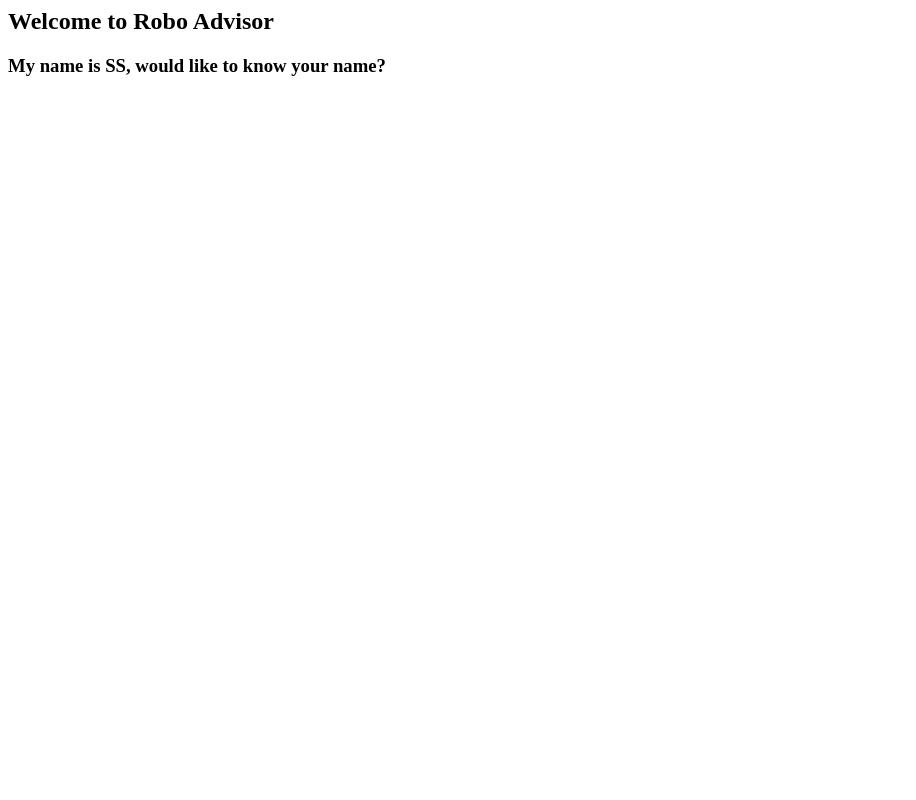
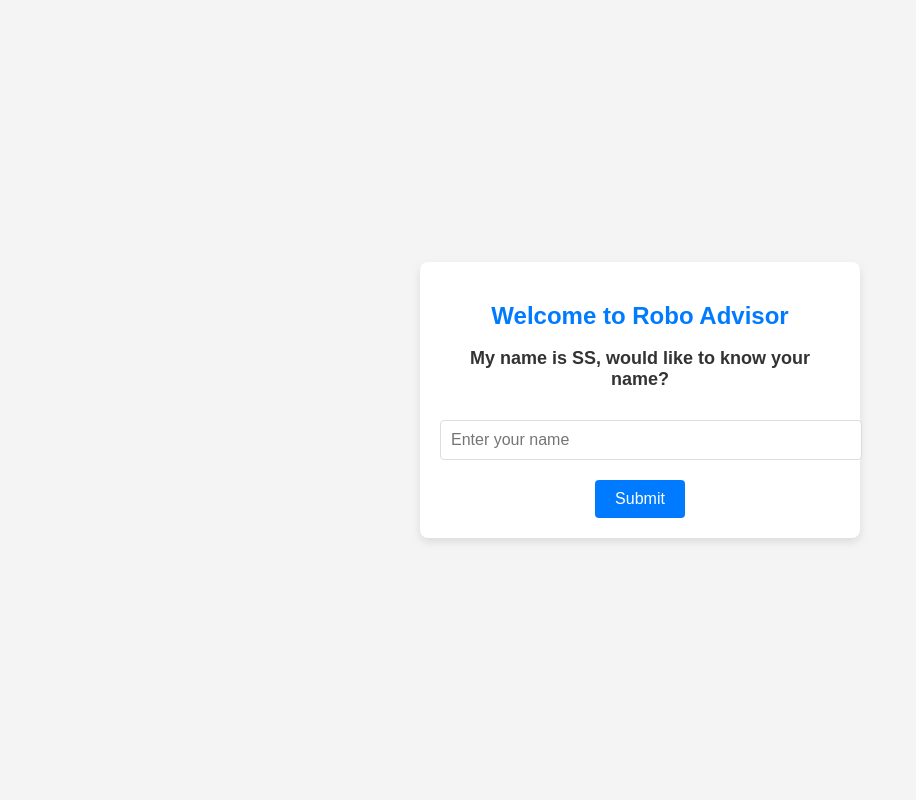
Before and after one commit to boslyn/20240813-financial-advisor, a Flask app: page / in a window 1280 px wide. Shown: the whole page, without its empty margins (0-916 px from the left). Run offline with Flask 3, Linux system fonts and the light colour scheme.

Commit message:
Update index.html

```diff
--- a/templates/index.html
+++ b/templates/index.html
@@ -1,3 +1,93 @@
-<h2>Welcome to Robo Advisor</h2>
+<!DOCTYPE html>
+<html lang="en">
+<head>
+    <meta charset="UTF-8">
+    <meta name="viewport" content="width=device-width, initial-scale=1.0">
+    <title>Robo Advisor</title>
+    <style>
+        body {
+            font-family: 'Arial', sans-serif;
+            margin: 0;
+            padding: 0;
+            background-color: #f4f4f4;
+            color: #333;
+            display: flex;
+            justify-content: center;
+            align-items: center;
+            height: 100vh;
+        }
 
-<h3><p>My name is SS, would like to know your name?</p></h3>
+        .container {
+            background-color: white;
+            padding: 20px;
+            border-radius: 8px;
+            box-shadow: 0 4px 8px rgba(0, 0, 0, 0.1);
+            max-width: 400px;
+            text-align: center;
+        }
+
+        h2 {
+            color: #007BFF;
+            font-size: 24px;
+            margin-bottom: 10px;
+        }
+
+        h3 {
+            font-size: 18px;
+            margin-bottom: 20px;
+        }
+
+        p {
+            margin: 10px 0;
+        }
+
+        input[type="text"] {
+            width: 100%;
+            padding: 10px;
+            margin-top: 10px;
+            border: 1px solid #ddd;
+            border-radius: 4px;
+            font-size: 16px;
+        }
+
+        button {
+            background-color: #007BFF;
+            color: white;
+            padding: 10px 20px;
+            margin-top: 20px;
+            border: none;
+            border-radius: 4px;
+            cursor: pointer;
+            font-size: 16px;
+        }
+
+        button:hover {
+            background-color: #0056b3;
+        }
+
+        /* Responsive Design */
+        @media (max-width: 600px) {
+            .container {
+                padding: 15px;
+                max-width: 90%;
+            }
+
+            h2 {
+                font-size: 22px;
+            }
+
+            h3 {
+                font-size: 16px;
+            }
+        }
+    </style>
+</head>
+<body>
+    <div class="container">
+        <h2>Welcome to Robo Advisor</h2>
+        <h3><p>My name is SS, would like to know your name?</p></h3>
+        <input type="text" placeholder="Enter your name">
+        <button>Submit</button>
+    </div>
+</body>
+</html>
```
